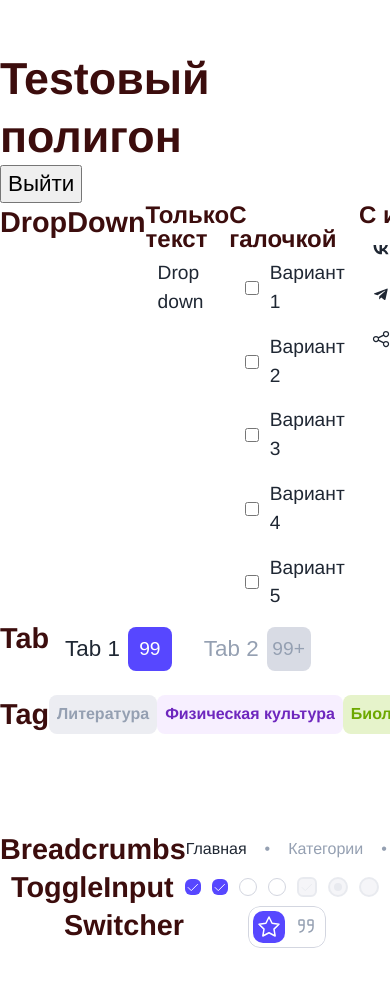
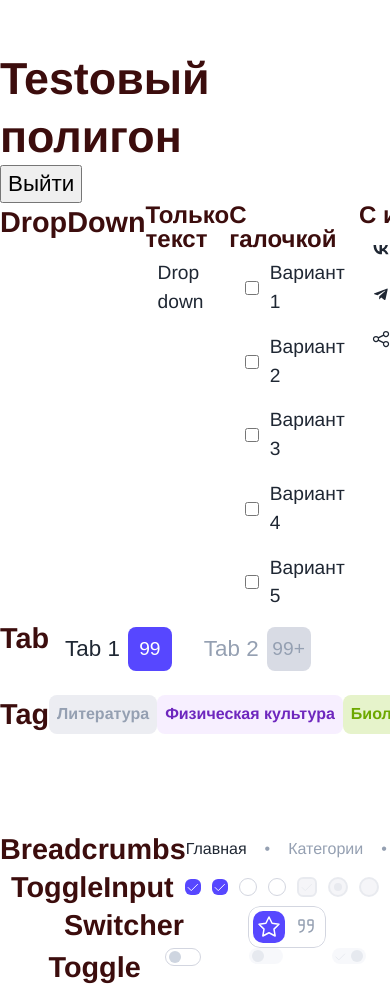
Before and after one commit to Aldiyar-B/Paraweb, a React (Vite) app: page /test in a window 390 px wide. Shown: the top 996 px of the page. Before the commit the page ends 948 px from the top, so only its background shows below. Built offline with nearby package versions, Linux system fonts and the light colour scheme.

Commit message:
Подправил стили для Toggle и сделал мобильн верстку

```diff
--- /dev/null
+++ b/src/components/Toggle/Toggle.jsx
@@ -0,0 +1,52 @@
+import React, { useState } from 'react';
+import PropTypes from 'prop-types';
+import styles from './Toggle.module.scss';
+import { icons } from './icons';
+
+const Toggle = ({ initialState = false, onChange, disabled }) => {
+  const [isChecked, setIsChecked] = useState(initialState);
+  const leftIcon = 'check'; // Теперь всегда "check"
+
+  const getIcon = (iconName) =>
+    icons[`../../assets/svg/icons/${iconName}.svg`] || null;
+
+  const handleToggle = () => {
+    if (!disabled) {
+      const newState = !isChecked;
+      setIsChecked(newState);
+      onChange && onChange(newState);
+    }
+  };
+
+  return (
+    <label
+      className={`${styles.toggle} ${isChecked ? styles.active : ''} ${disabled ? styles.disabled : ''}`}
+    >
+      <input
+        type="checkbox"
+        checked={isChecked}
+        disabled={disabled}
+        onChange={handleToggle}
+      />
+
+      <span className={`${styles.slider} ${disabled ? styles.disabled : ''}`}>
+        <span
+          className={styles.icon}
+          dangerouslySetInnerHTML={{ __html: getIcon(leftIcon) }}
+        />
+        {/* Индикатор */}
+        <span
+          className={`${styles.indicator} ${disabled ? styles.disabled : ''}`}
+        ></span>
+      </span>
+    </label>
+  );
+};
+
+Toggle.propTypes = {
+  initialState: PropTypes.bool,
+  disabled: PropTypes.bool,
+  onChange: PropTypes.func,
+};
+
+export default Toggle;
--- /dev/null
+++ b/src/components/Toggle/Toggle.module.scss
@@ -0,0 +1,137 @@
+.toggle {
+  display: flex;
+  align-items: center;
+  cursor: pointer;
+  position: relative;
+  width: 42px; /* Начальная ширина */
+  height: 20px; /* Начальная высота */
+  background-color: transparent;
+  border-radius: 15px;
+  transition: background-color 0.3s ease;
+  border: 1px solid var(--border-color);
+
+  input {
+    display: none;
+  }
+
+  .slider {
+    display: flex;
+    align-items: center;
+    justify-content: space-between;
+    width: 100%;
+    height: 100%;
+    position: relative;
+    padding: 5px;
+  }
+
+  .indicator {
+    position: absolute;
+    left: 3px;
+    width: 12px; /* Начальная ширина индикатора */
+    height: 12px; /* Начальная высота индикатора */
+    background-color: var(--text-blind-color);
+    border-radius: 50%;
+    transition: transform 0.3s ease-in-out;
+  }
+
+  .icon {
+    svg {
+      position: absolute;
+      top: 0.4rem;
+      left: 0.1rem;
+      width: 18px;
+      height: 18px;
+    }
+    svg path {
+      stroke: var(--text-contrast-color);
+    }
+  }
+
+  /* Состояние активного переключателя */
+  &.active {
+    background-color: var(--ultramarine-default-color);
+    border: 1px solid var(--ultramarine-default-color);
+
+    &:hover {
+      background-color: var(--ultramarine-dark-color);
+      border: 1px solid var(--ultramarine-dark-color);
+    }
+
+    .indicator {
+      transform: translateX(25px);
+      background-color: var(--text-contrast-color);
+    }
+
+    &:active {
+      background-color: var(--ultramarine-light-color-1);
+      border: 1px solid var(--ultramarine-light-color-1);
+    }
+  }
+
+  /* Состояние неактивного переключателя */
+  &:not(.active) {
+    &:hover {
+      border: 1px solid var(--ultramarine-default-color);
+      .indicator {
+        background-color: var(--ultramarine-default-color);
+      }
+    }
+
+    &:active {
+      border: 1px solid var(--ultramarine-light-color-1);
+      .indicator {
+        background-color: var(--ultramarine-light-color-1);
+      }
+    }
+  }
+
+  /* Состояние для disabled */
+  &.disabled {
+    opacity: 0.5;
+    cursor: not-allowed;
+    background-color: var(--gray-color-2);
+    border: none;
+
+    &:hover,
+    &:active {
+      border: none;
+      .indicator {
+        background-color: var(--text-blind-color);
+      }
+    }
+
+    &.active {
+      background-color: var(--gray-color-2);
+      .indicator {
+        background-color: var(--text-blind-color);
+      }
+
+      .icon {
+        svg path {
+          stroke: var(--text-blind-color);
+        }
+      }
+    }
+  }
+}
+
+/* Мобильные стили для экранов до 768px */
+@media (max-width: 768px) {
+  .toggle {
+    width: 34px; /* Размер переключателя */
+    height: 16px; /* Размер переключателя */
+
+    &.active {
+      .indicator {
+        transform: translateX(16px);
+      }
+    }
+
+    .icon {
+      svg {
+        width: 14px; /* Уменьшение иконки */
+        height: 14px; /* Уменьшение иконки */
+      }
+    }
+  }
+}
--- /dev/null
+++ b/src/components/Toggle/icons.jsx
@@ -0,0 +1,5 @@
+// Импортируем иконки
+export const icons = import.meta.glob('../../assets/svg/icons/*.svg', {
+  eager: true,
+  as: 'raw',
+});
--- a/src/views/Test.jsx
+++ b/src/views/Test.jsx
@@ -6,6 +6,7 @@ import Tag from '../components/Tag/Tag';
 import ToggleInput from '../components/ToggleInput/ToggleInput';
 import Breadcrumbs from '../components/Breadcrumbs/Breadcrumbs';
 import Switcher from '../components/Switcher/Switcher';
+import Toggle from '../components/Toggle/Toggle';
 
 const breadcrumbItems = [
   { label: 'Главная', path: '/', disabled: false },
@@ -127,6 +128,31 @@ function Test() {
           rightIcon="quote"
         />
       </div>
+
+      {/* Toggle */}
+      <div style={{ display: 'flex ', justifyContent: 'space-evenly' }}>
+        <br />
+        <br />
+        <br />
+        <h3 className="text-h3">Toggle</h3>
+        <Toggle
+          initialState={false}
+          onChange={(state) => console.log('Toggle:', state)}
+        />
+        <br />
+        <Toggle
+          initialState={false}
+          onChange={(state) => console.log('Toggle 1:', state)}
+          disabled // Этот переключатель заблокирован
+        />
+        <br />
+        <Toggle
+          initialState={true}
+          onChange={(state) => console.log('Toggle 2:', state)}
+          disabled
+          // Этот переключатель активен и может быть изменен
+        />
+      </div>
     </div>
   );
 }
```
